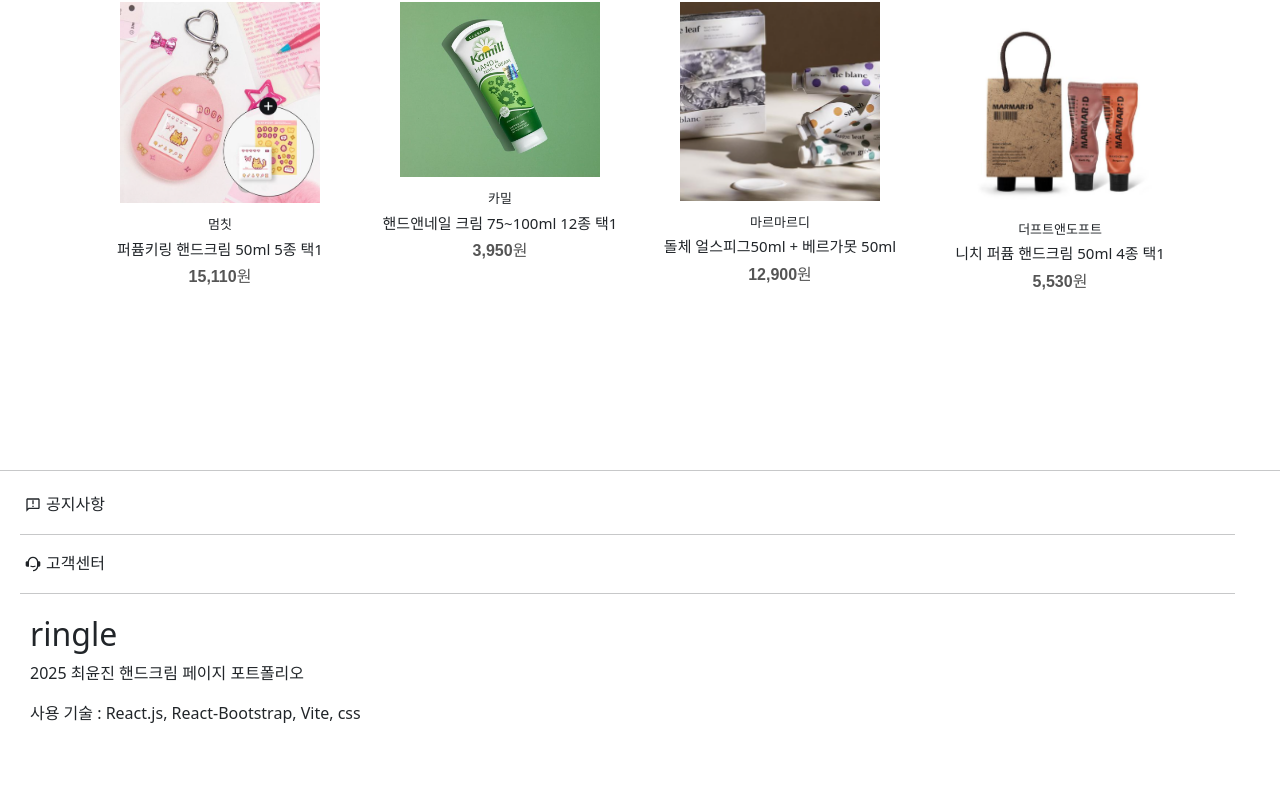
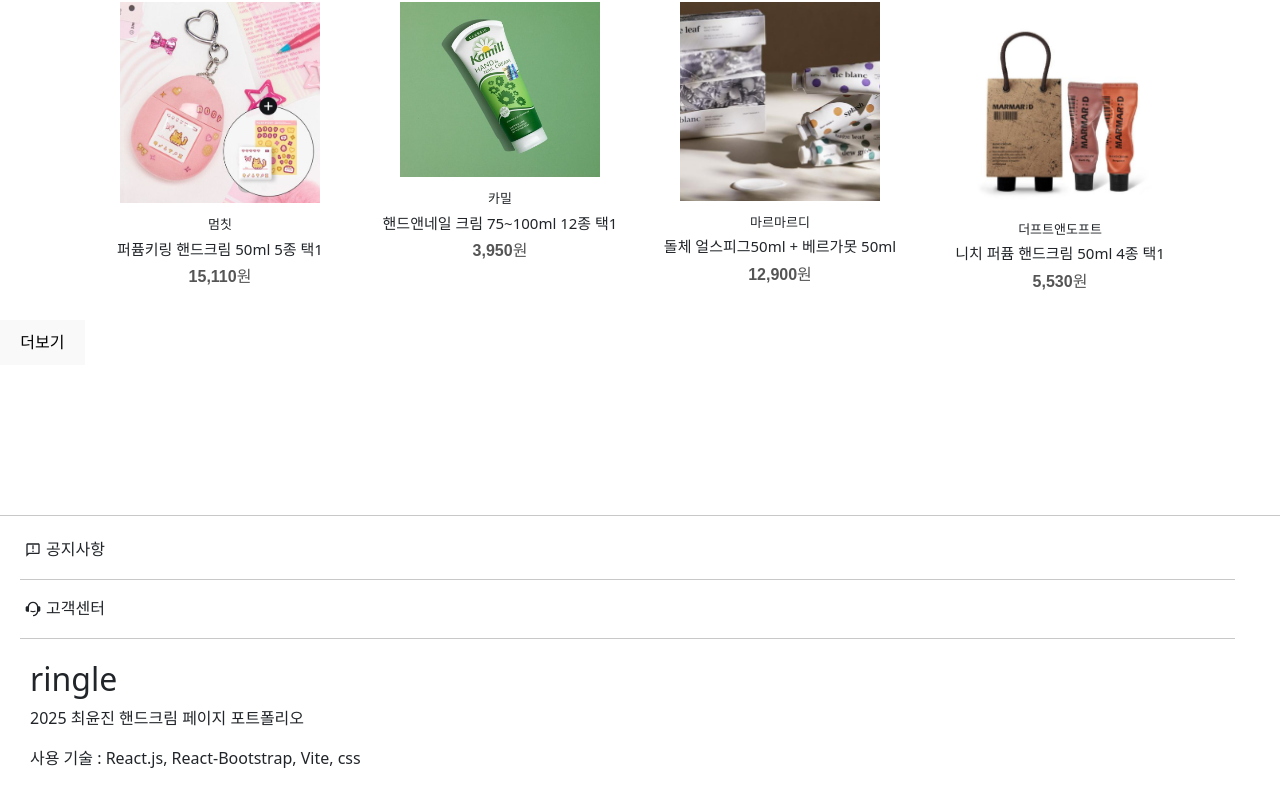
Before and after one commit to 082918/ringle, a React (Vite) app in the folder ringle_front/: page / in a window 1280 px wide. Shown: the part 1223-2029 px from the top of the page. Built offline with nearby package versions, Linux system fonts and the light colour scheme; a web font is replaced by a local one.

Commit message:
detail 수정

```diff
--- a/ringle_front/package.json
+++ b/ringle_front/package.json
@@ -10,6 +10,7 @@
     "preview": "vite preview"
   },
   "dependencies": {
+    "axios": "^1.10.0",
     "bootstrap": "^5.3.6",
     "react": "^19.0.0",
     "react-bootstrap": "^2.10.10",
--- a/ringle_front/src/pages/Home.jsx
+++ b/ringle_front/src/pages/Home.jsx
@@ -5,6 +5,7 @@
 import "../styles/fonts.css";
 import "./Home.css";
 import { Routes, Route, Link, Router } from "react-router-dom";
+import axios from "axios";
 
 function Home() {
   let [product] = useState(data);
@@ -37,6 +38,17 @@
             ))}
           </Row>
         </Container>
+        <button
+          onClick={() => {
+            axios
+              .get("https://codingapple1.github.io/shop/data2.json")
+              .then((결과) => {
+                console.log(결과.data);
+              });
+          }}
+        >
+          더보기
+        </button>
       </div>
     </>
   );
```
Also changed, not shown: 1 other file (tests, documents, lock files or other folders).
